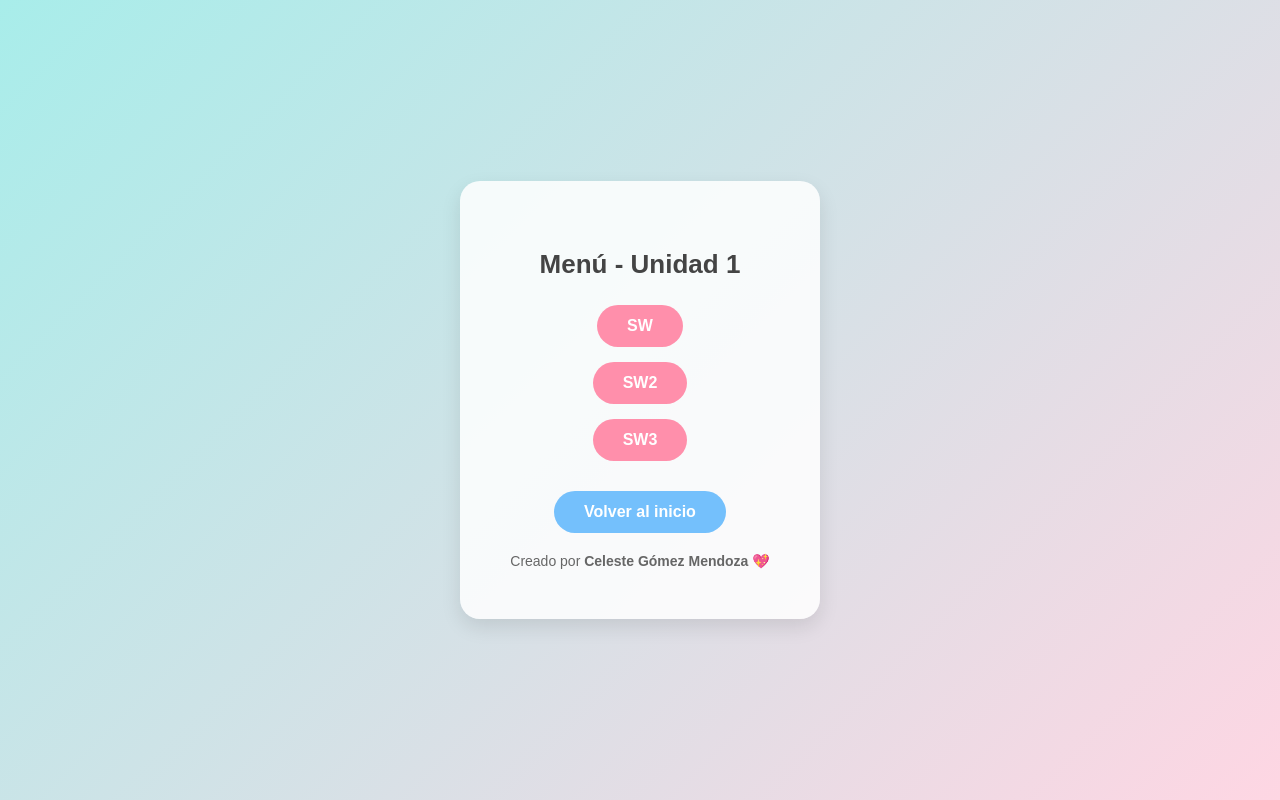
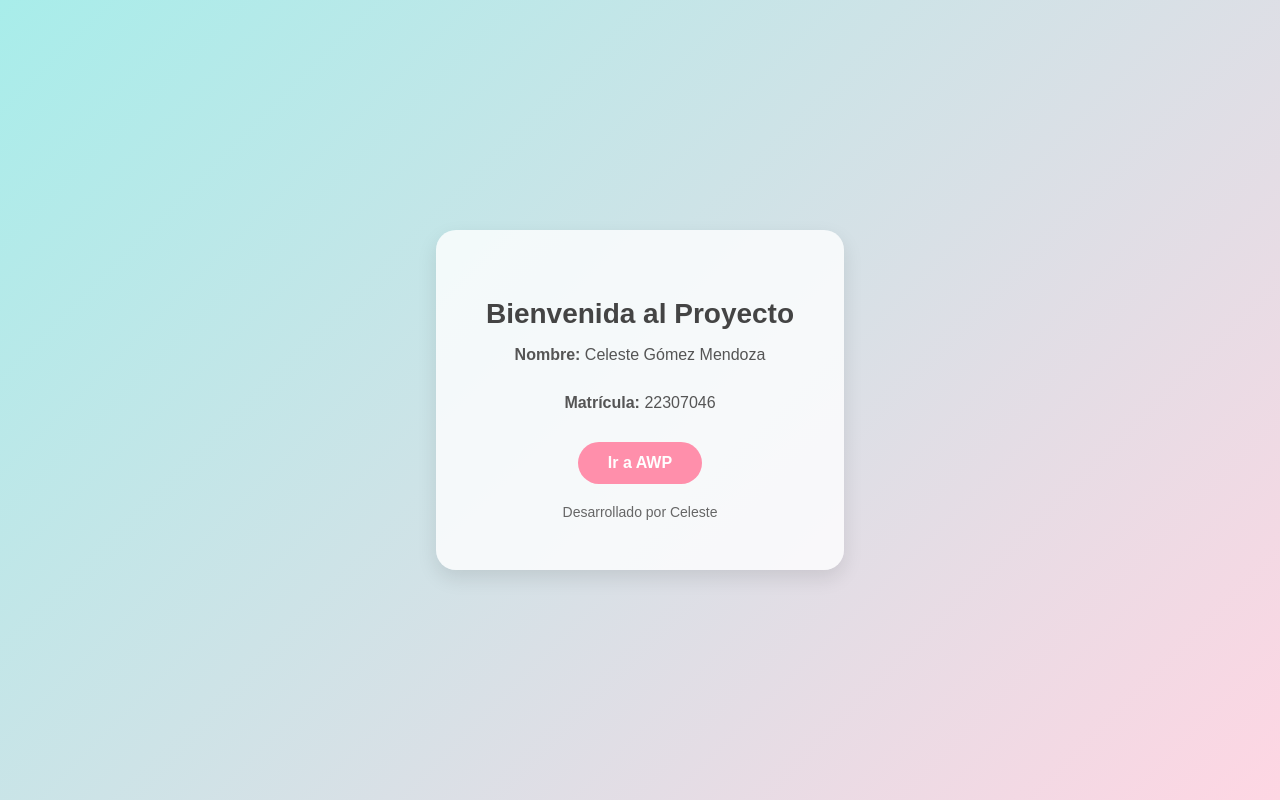
Before and after one commit to celestegm040715-hub/AWP2, a plain HTML site: page index.html in a window 1280 px wide. Drawn offline with Linux system fonts and the light colour scheme.

Commit message:
Update index.html

```diff
--- a/index.html
+++ b/index.html
@@ -3,8 +3,9 @@
 <head>
   <meta charset="UTF-8">
   <meta name="viewport" content="width=device-width, initial-scale=1.0">
-  <title>AWP - Menú de Unidades</title>
+  <title>Inicio - Proyecto AWP</title>
 
+  <!-- Fuente moderna y colores pastel -->
   <style>
     body {
       margin: 0;
@@ -20,30 +21,32 @@
 
     .container {
       text-align: center;
-      background-color: rgba(255, 255, 255, 0.85);
+      background-color: rgba(255, 255, 255, 0.8);
       padding: 50px;
       border-radius: 20px;
       box-shadow: 0 8px 20px rgba(0,0,0,0.1);
-      max-width: 450px;
+      max-width: 400px;
     }
 
     h1 {
-      margin-bottom: 25px;
-      font-size: 26px;
+      margin-bottom: 10px;
+      font-size: 28px;
       color: #444;
     }
 
-    ul {
-      list-style: none;
-      padding: 0;
+    p {
+      font-size: 16px;
       margin-bottom: 30px;
     }
 
-    li {
-      margin: 15px 0;
+    .info {
+      margin-bottom: 25px;
+      font-size: 16px;
+      color: #555;
     }
 
     a {
+      display: inline-block;
       text-decoration: none;
       background-color: #ff8fab;
       color: white;
@@ -51,20 +54,11 @@
       border-radius: 25px;
       font-weight: bold;
       transition: all 0.3s ease;
-      display: inline-block;
     }
 
     a:hover {
       background-color: #ff5d8f;
       transform: scale(1.05);
-    }
-
-    .back {
-      background-color: #74c0fc;
-    }
-
-    .back:hover {
-      background-color: #4dabf7;
     }
 
     footer {
@@ -76,17 +70,15 @@
 </head>
 <body>
   <div class="container">
-    <h1>Menú - Unidad 1</h1>
+    <h1>Bienvenida al Proyecto</h1>
+    <div class="info">
+      <p><strong>Nombre:</strong> Celeste Gómez Mendoza</p>
+      <p><strong>Matrícula:</strong> 22307046</p>
+    </div>
 
-    <ul>
-      <li><a href="U1/SW/index.html">SW</a></li>
-      <li><a href="U1/SW2/index.html">SW2</a></li>
-      <li><a href="U1/SW3/index.html">SW3</a></li>
-    </ul>
+    <a href="AWP/index.html">Ir a AWP</a>
 
-    <a href="../index.html" class="back">Volver al inicio</a>
-
-    <footer>Creado por <strong>Celeste Gómez Mendoza</strong> 💖</footer>
+    <footer>Desarrollado por Celeste</footer>
   </div>
 </body>
 </html>
```
